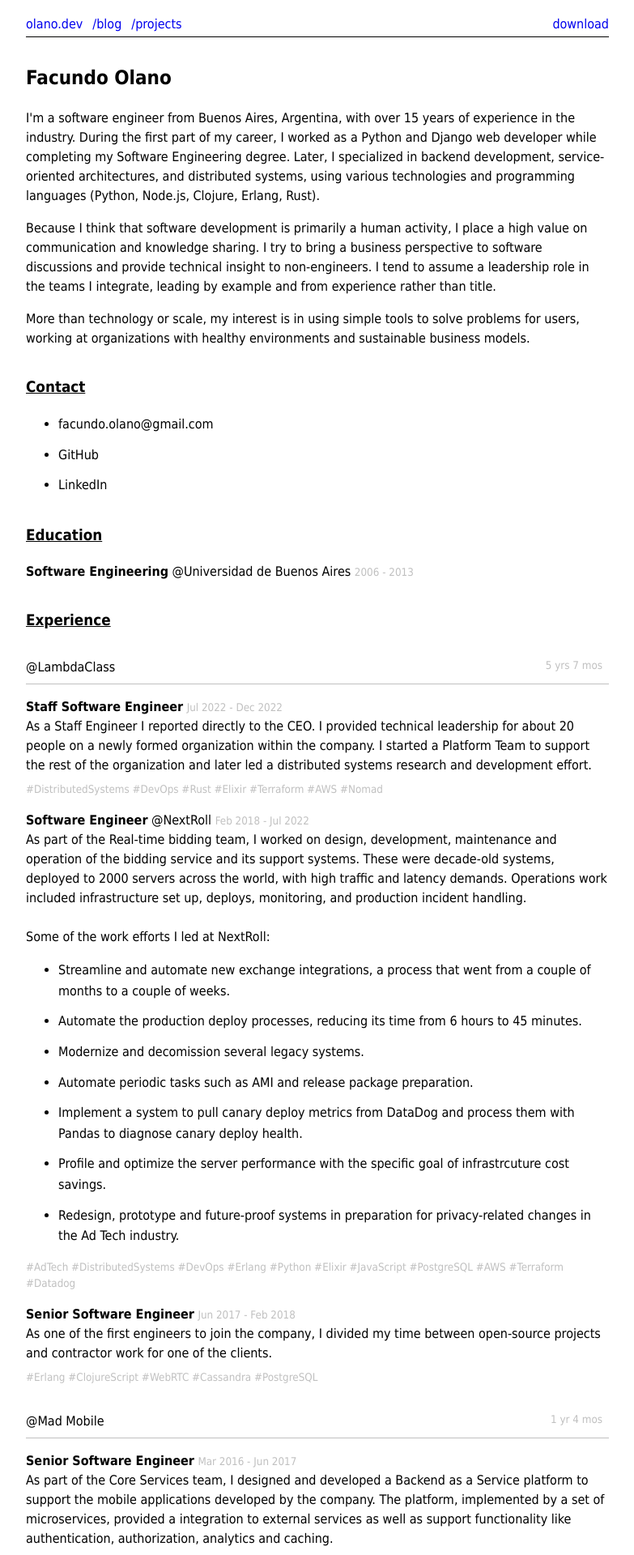
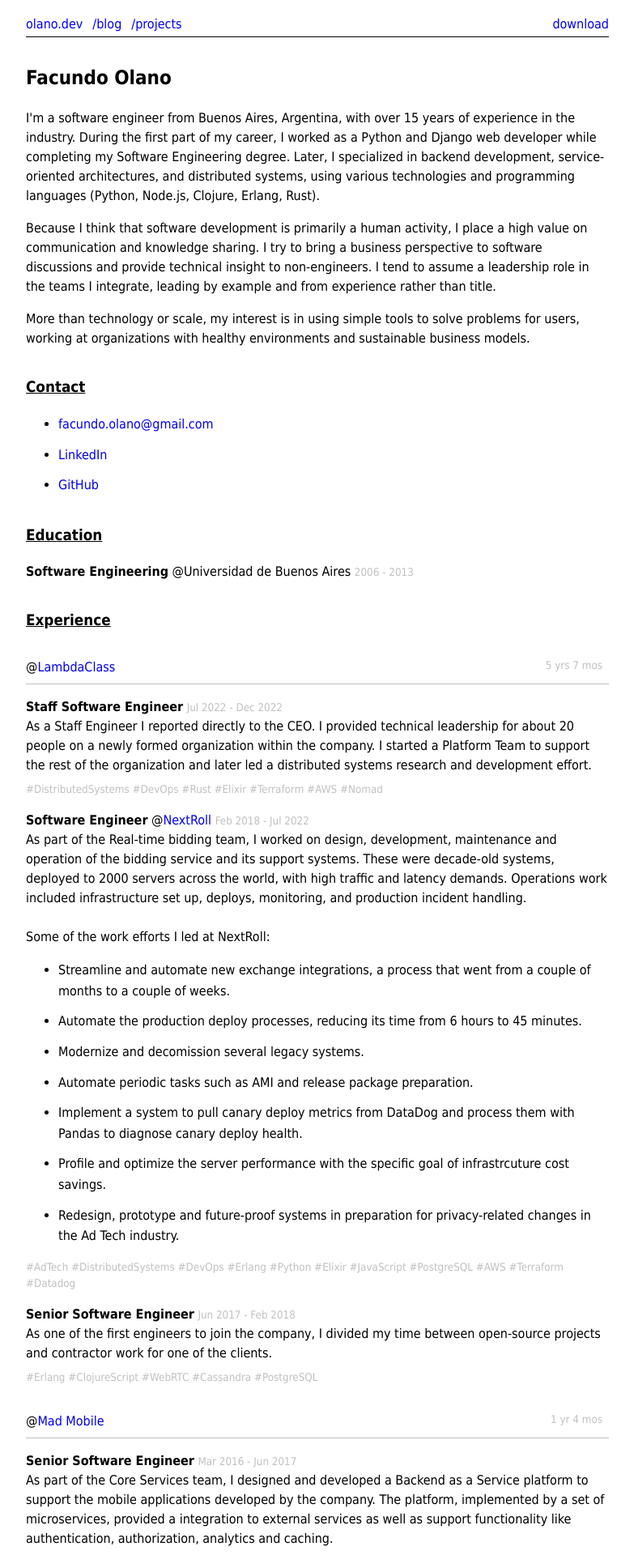
Before and after one commit to facundoolano/olano.dev, a Jekyll site: the page built from resume.html, in a window 1280 px wide. Shown: the top 1920 px of the page at 81% size, without its empty margins (248-1031 px from the left). Built offline with Jekyll 4.4.1, drawn with Linux system fonts in a browser that asks for light colours.

Commit message:
tweak links

```diff
--- a/assets/css/main.css
+++ b/assets/css/main.css
@@ -228,7 +228,6 @@
 }
 
 .resume a {
-    color: unset;
 }
 
 .resume h3 {
--- a/resume.html
+++ b/resume.html
@@ -23,8 +23,8 @@
 
 <ul>
     <li><a href="mailto:facundo.olano@gmail.com">facundo.olano@gmail.com</a></li>
+    <li><a href="https://www.linkedin.com/in/facundoolano/">LinkedIn</a></li>
     <li><a href="https://github.com/facundoolano">GitHub</a></li>
-    <li><a href="https://www.linkedin.com/in/facundoolano/">LinkedIn</a></li>
 </ul>
 
 <h3> Education</h3>
```
